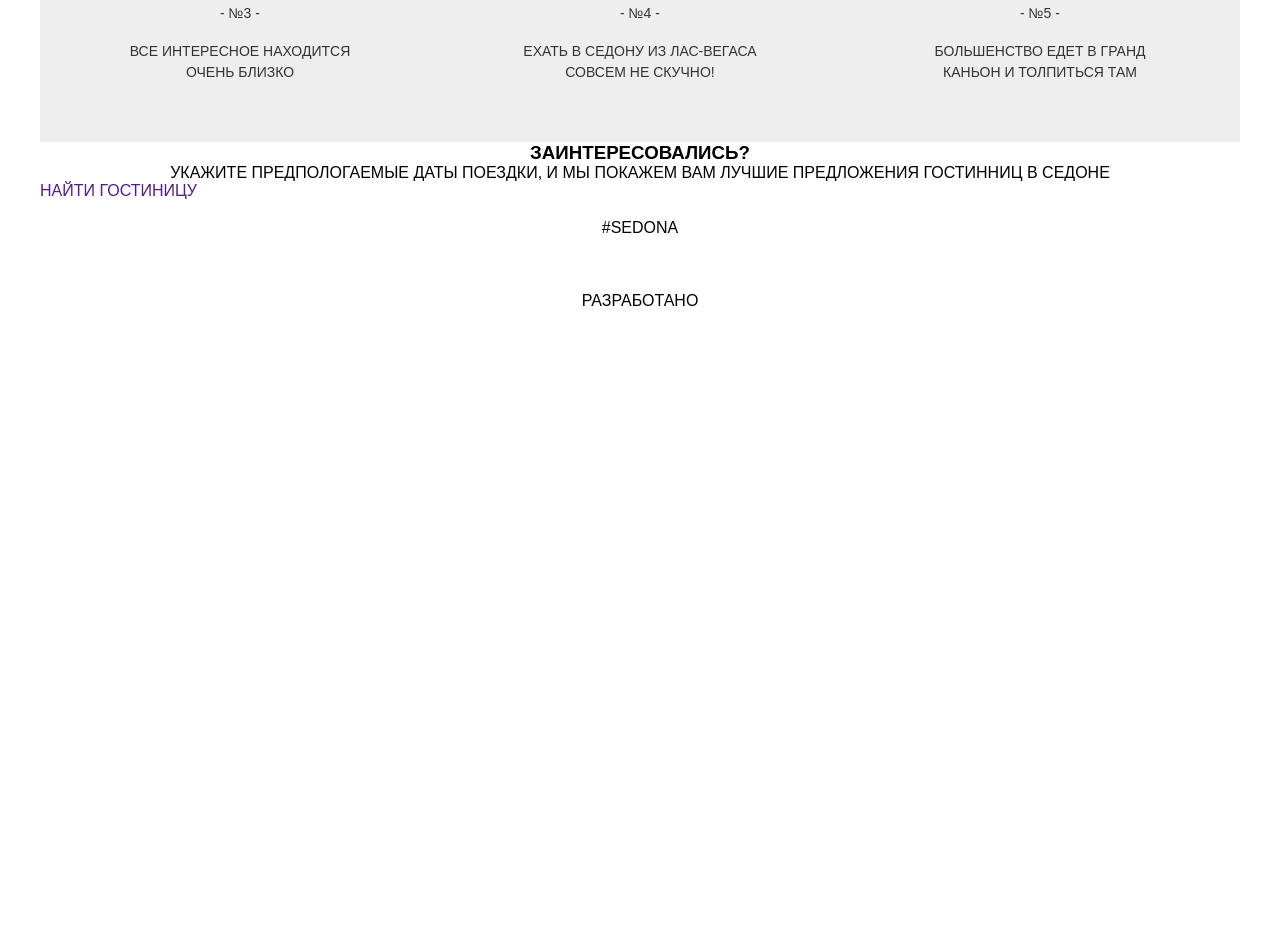
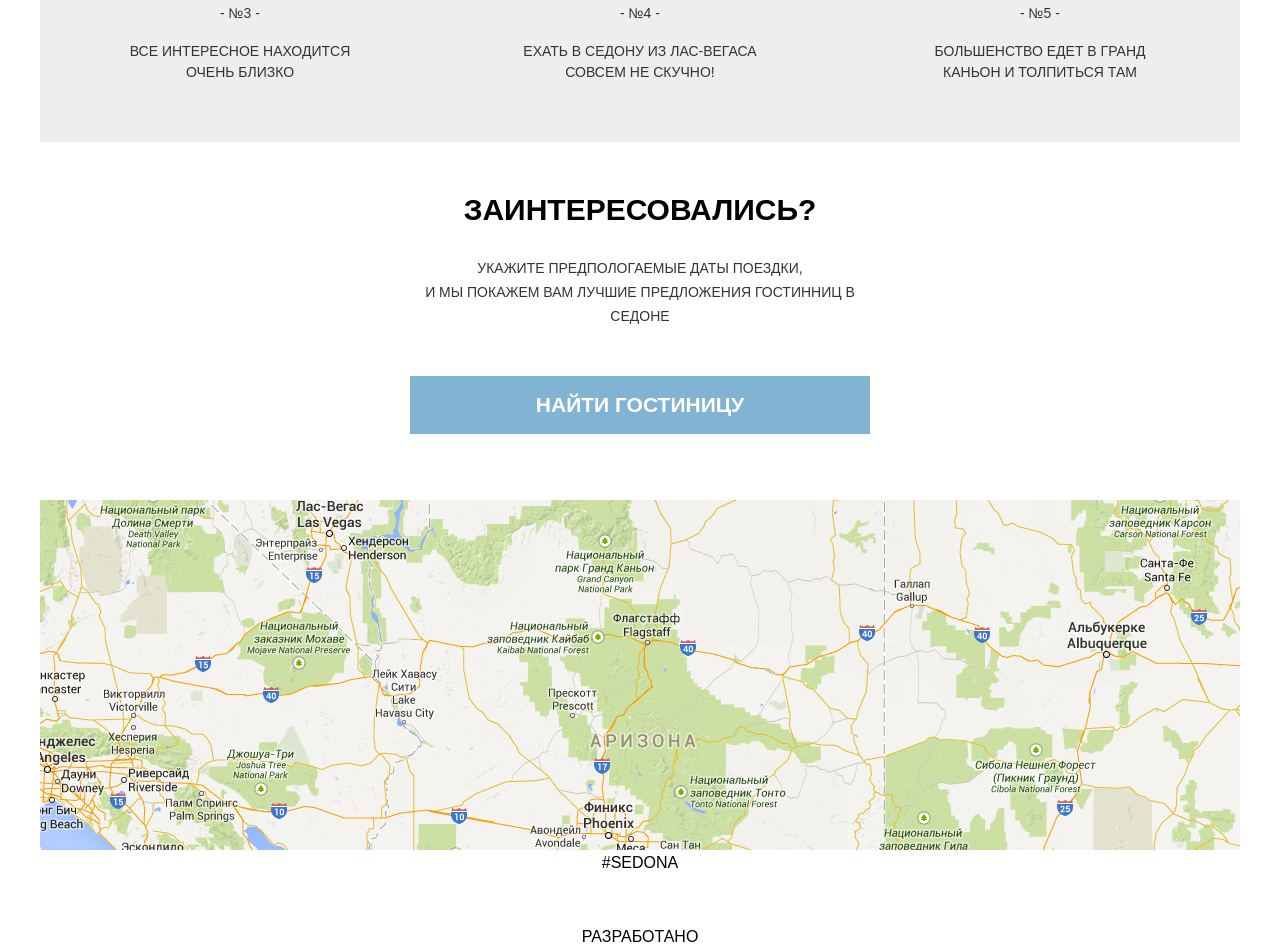
Before and after one commit to AdelRomeo/SedonaM, a website: page index.html in a window 1280 px wide. Shown: the part 1776-2722 px from the top of the page. Before the commit the page ends 2087 px from the top, so only its background shows below. Drawn offline with Linux system fonts and the light colour scheme.

Commit message:
сделал часть навигации

```diff
--- a/index.html
+++ b/index.html
@@ -81,11 +81,11 @@
 		<div class="navigation">
 			<div class="navigation--info">
 				<h3 class="navigation--title">ЗАИНТЕРЕСОВАЛИСЬ?</h3>
-				<p class="navigation--description">УКАЖИТЕ ПРЕДПОЛОГАЕМЫЕ ДАТЫ ПОЕЗДКИ, И МЫ ПОКАЖЕМ ВАМ ЛУЧШИЕ ПРЕДЛОЖЕНИЯ ГОСТИННИЦ В СЕДОНЕ</p>
+				<p class="navigation--description">УКАЖИТЕ ПРЕДПОЛОГАЕМЫЕ ДАТЫ ПОЕЗДКИ,<br> И МЫ ПОКАЖЕМ ВАМ ЛУЧШИЕ ПРЕДЛОЖЕНИЯ ГОСТИННИЦ В СЕДОНЕ</p>
 				<a href="" class="navigation--link">НАЙТИ ГОСТИНИЦУ</a>
 			</div>
 			<div class="navigation--map">
-				<img src="">
+				<img src="css/img/map-desktop.jpg">
 			</div>
 		</div>
 	</main>
--- a/src/styles/global.scss
+++ b/src/styles/global.scss
@@ -2,7 +2,7 @@ $main-font: PT Sans, Arial, sans-serif;
 $main-color: #FFFFFF; /*белый*/
 $list-color: #EEEEEE; /*серый. background ласт блоков*/
 $btn-color: #81B3D2; /*голубой*/
-$col-f-bb: #ffffff; /*цвет для текста голубых блоков*/
+$col-f-bb: #ffffff; /*белый. цвет для текста голубых блоков*/
 $desc: #333333; /*цвет текста белыx блоков*/
 
 
--- a/src/styles/navigation.scss
+++ b/src/styles/navigation.scss
@@ -0,0 +1,42 @@
+@media (min-width: 800px){
+
+	.navigation{
+		width: 1200px;
+		background-color: $main-color;
+	}
+
+	.navigation--info{
+		padding-top: 55px;
+		padding-bottom: 66px;
+	}
+
+	.navigation--title{
+		color: #000000;
+		font-family: $main-font;
+		font-size: 30px;
+		line-height: 26px;
+		margin-bottom: 33px;
+	}
+
+	.navigation--description{
+		color: $desc;
+		@include desc-style;
+		width: 450px;
+		@include margin-auto;
+		margin-bottom: 48px;
+		line-height: 24px;
+	}
+
+	.navigation--link{
+		display: block;
+		@include margin-auto;
+		@include title-style;
+		background-color: $btn-color;
+		color: $col-f-bb;
+		width: 460px;
+		padding: 16px 0;
+		&:hover{
+			background-color: #669EC0;
+		}
+	}
+}
```
Also changed, not shown: css/styles/style.css, 1 other file.
